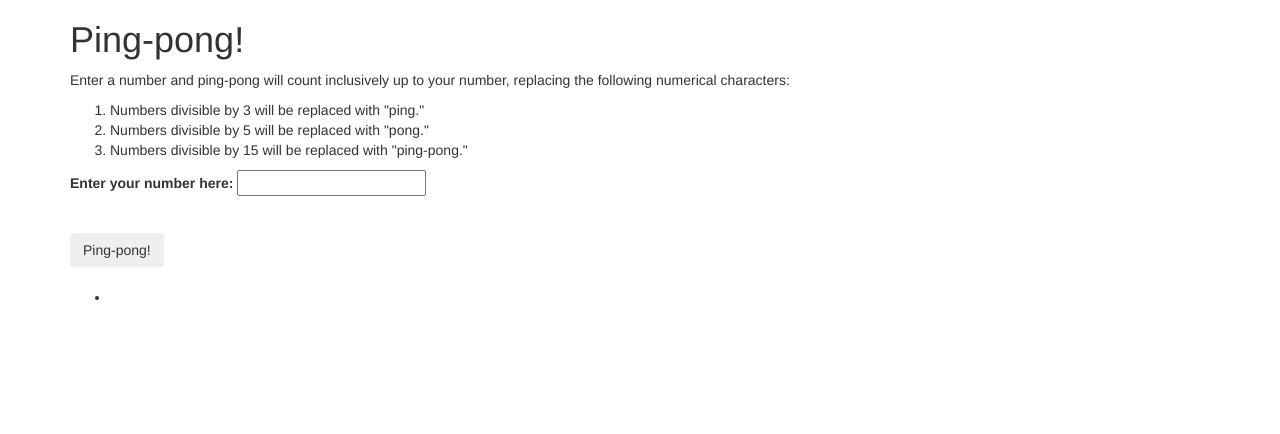
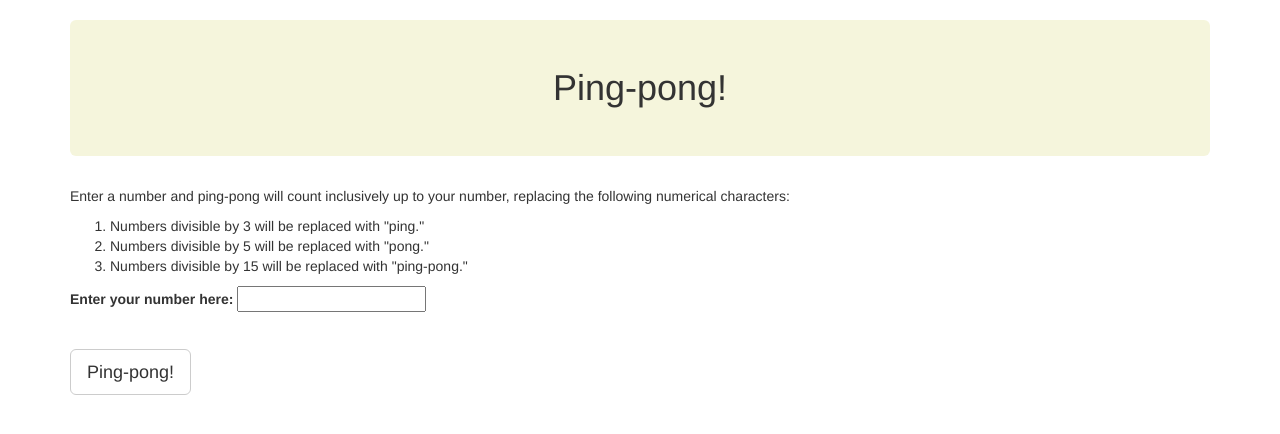
Before and after one commit to mcarlin27/ping-pong, a plain HTML site: page index.html in a window 1280 px wide. Drawn offline with Linux system fonts and the light colour scheme.

Commit message:
add css styles to page, including jumbotron.

```diff
--- a/css/styles.css
+++ b/css/styles.css
@@ -0,0 +1,11 @@
+h1 {
+  text-align: center;
+}
+
+#result {
+  display: none;
+}
+
+.jumbotron {
+  background-color: beige;
+}
--- a/index.html
+++ b/index.html
@@ -9,7 +9,7 @@
   </head>
   <body>
     <div class="container">
-      <h1>Ping-pong!</h1>
+      <h1 class="jumbotron">Ping-pong!</h1>
       <p>Enter a number and ping-pong will count inclusively up to your number, replacing the following numerical characters:</p>
       <ol>
         <li>Numbers divisible by 3 will be replaced with "ping."</li>
@@ -22,7 +22,7 @@
           <input id="number" type="text">
         </div>
         <br>
-        <button type="submit" class="btn">Ping-pong!</button>
+        <button type="submit" class="btn btn-default btn-lg">Ping-pong!</button>
       </form>
       <br>
       <div id="result">
```
